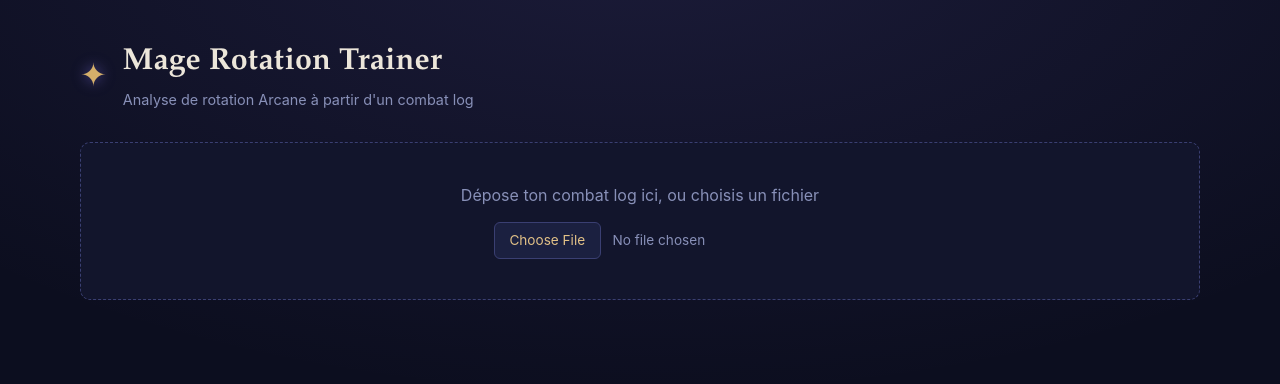
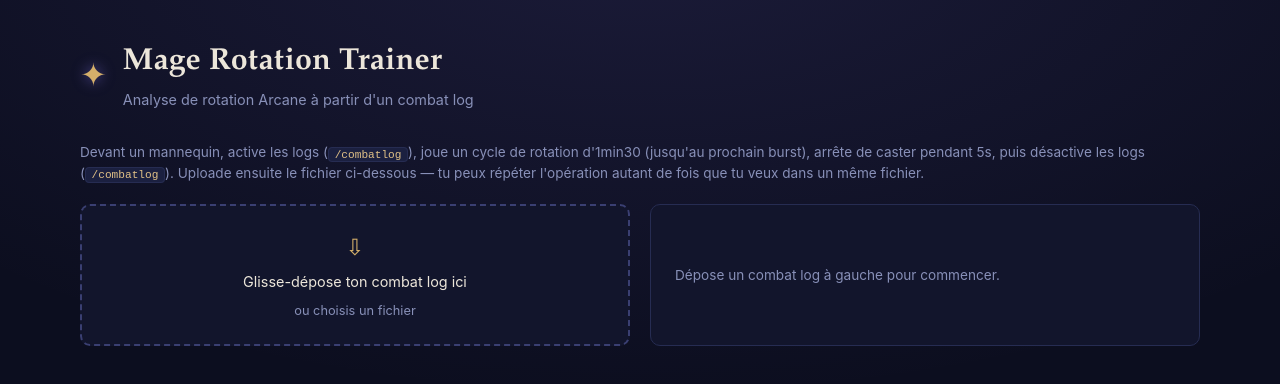
Before and after one commit to gamachec/mage-rotation-trainer, a Vue app: page / in a window 1280 px wide. Shown: the top 384 px of the page. Built offline with nearby package versions, Linux system fonts and the light colour scheme.

Commit message:
feat: auto-sélection joueur & dernier segment

```diff
--- a/src/App.vue
+++ b/src/App.vue
@@ -24,10 +24,15 @@ const rotationConfig = loadDefaultRotationConfig()
  */
 const INACTIVITY_THRESHOLD_MS = 5_000
 
+/** Clé localStorage utilisée pour préselectionner automatiquement le dernier personnage choisi. */
+const LAST_PLAYER_STORAGE_KEY = 'mage-rotation-trainer:last-player-name'
+
 const isParsing = ref(false)
+const isDraggingFile = ref(false)
 const parseProgress = ref<CombatLogParseProgress | null>(null)
 const parseError = ref<string | null>(null)
 const events = ref<CombatLogEvent[]>([])
+const fileName = ref<string | null>(null)
 
 const selectedPlayerGuid = ref<Guid | null>(null)
 const selectedSegment = ref<CombatSegment | null>(null)
@@ -46,6 +51,23 @@ const selectedPlayer = computed(() => {
     return null
   }
   return players.value.find((player) => player.guid === selectedPlayerGuid.value) ?? null
+})
+
+/**
+ * Score de conformité (%) de chaque segment détecté, dans le même ordre que `segments` — affiché
+ * dans `SegmentSelector` à côté de la durée pour aider à repérer le segment le plus propre sans
+ * devoir tous les sélectionner un par un.
+ */
+const segmentScores = computed(() => {
+  const player = selectedPlayer.value
+  if (player === null) {
+    return []
+  }
+  return segments.value.map((segment) => {
+    const filteredEvents = filterEventsByPlayer(events.value, player.guid, segment)
+    const timeline = filterTimelineToKnownSpells(buildPlayerTimeline(filteredEvents, player), rotationConfig)
+    return analyzeRotation(timeline, rotationConfig, segment.startTimestamp, segment.endTimestamp).score
+  })
 })
 
 const playerTimeline = computed(() => {
@@ -118,11 +140,32 @@ watch(selectedPlayerGuid, () => {
   selectedSegment.value = null
 })
 
+// Préselectionne automatiquement le personnage utilisé lors de la session précédente : en
+// pratique, on ne change pas de personnage d'un upload à l'autre. Ne s'applique que si un choix
+// est réellement à faire (PlayerSelector gère déjà seul le cas d'un unique joueur détecté).
+watch(players, (detectedPlayers) => {
+  if (selectedPlayerGuid.value !== null || detectedPlayers.length <= 1) {
+    return
+  }
+  const lastPlayerName = localStorage.getItem(LAST_PLAYER_STORAGE_KEY)
+  const match = detectedPlayers.find((player) => player.name === lastPlayerName)
+  if (match) {
+    selectedPlayerGuid.value = match.guid
+  }
+})
+
+watch(selectedPlayer, (player) => {
+  if (player !== null) {
+    localStorage.setItem(LAST_PLAYER_STORAGE_KEY, player.name)
+  }
+})
+
 async function loadFile(file: File) {
   isParsing.value = true
   parseError.value = null
   parseProgress.value = null
   events.value = []
+  fileName.value = file.name
 
   try {
     events.value = await parseCombatLogFile(file, (progress) => {
@@ -147,6 +190,7 @@ function onFileInputChange(event: Event) {
 }
 
 function onDrop(event: DragEvent) {
+  isDraggingFile.value = false
   const file = event.dataTransfer?.files?.[0]
   if (file) {
     loadFile(file)
@@ -164,9 +208,43 @@ function onDrop(event: DragEvent) {
       </div>
     </header>
 
-    <section class="dropzone" @dragover.prevent @drop.prevent="onDrop">
-      <p class="dropzone__hint">Dépose ton combat log ici, ou choisis un fichier</p>
-      <input type="file" accept=".txt" @change="onFileInputChange" />
+    <p class="instructions">
+      Devant un mannequin, active les logs (<code>/combatlog</code>), joue un cycle de rotation
+      d'1min30 (jusqu'au prochain burst), arrête de caster pendant 5s, puis désactive les logs
+      (<code>/combatlog</code>). Uploade ensuite le fichier ci-dessous — tu peux répéter
+      l'opération autant de fois que tu veux dans un même fichier.
+    </p>
+
+    <section class="setup">
+      <div
+        class="dropzone"
+        :class="{ 'dropzone--active': isDraggingFile }"
+        @dragover.prevent="isDraggingFile = true"
+        @dragleave.prevent="isDraggingFile = false"
+        @drop.prevent="onDrop"
+      >
+        <span class="dropzone__icon" aria-hidden="true">⇩</span>
+        <p class="dropzone__hint">Glisse-dépose ton combat log ici</p>
+        <label class="dropzone__browse">
+          ou choisis un fichier
+          <input type="file" accept=".txt" @change="onFileInputChange" />
+        </label>
+        <p v-if="fileName" class="dropzone__filename">{{ fileName }}</p>
+      </div>
+
+      <div class="setup__selectors panel">
+        <div v-if="!isParsing && events.length > 0" class="setup__item">
+          <PlayerSelector v-model="selectedPlayerGuid" :players="players" />
+        </div>
+
+        <div v-if="selectedPlayerGuid !== null" class="setup__item">
+          <SegmentSelector v-model="selectedSegment" :segments="segments" :scores="segmentScores" />
+        </div>
+
+        <p v-if="events.length === 0" class="setup__placeholder">
+          Dépose un combat log à gauche pour commencer.
+        </p>
+      </div>
     </section>
 
     <section v-if="isParsing" class="progress">
@@ -175,14 +253,6 @@ function onDrop(event: DragEvent) {
     </section>
 
     <p v-if="parseError" class="error" role="alert">{{ parseError }}</p>
-
-    <section v-if="!isParsing && events.length > 0" class="panel">
-      <PlayerSelector v-model="selectedPlayerGuid" :players="players" />
-    </section>
-
-    <section v-if="selectedPlayerGuid !== null" class="panel">
-      <SegmentSelector v-model="selectedSegment" :segments="segments" />
-    </section>
 
     <section v-if="knownSpellsTimeline !== null" class="results">
       <RotationReport :analysis-result="analysisResult" />
@@ -237,39 +307,105 @@ function onDrop(event: DragEvent) {
   color: var(--gold-300);
 }
 
+.instructions {
+  color: var(--mist);
+  font-size: 0.85rem;
+  line-height: 1.5;
+  margin: 0 0 1.25rem;
+}
+
+.instructions code {
+  background: var(--ink-800);
+  border: 1px solid var(--hairline);
+  border-radius: 4px;
+  padding: 0.05rem 0.35rem;
+  color: var(--gold-300);
+  font-size: 0.82em;
+}
+
+.setup {
+  display: grid;
+  grid-template-columns: minmax(0, 1fr) minmax(0, 1fr);
+  gap: 1.25rem;
+  align-items: stretch;
+}
+
+@media (max-width: 640px) {
+  .setup {
+    grid-template-columns: 1fr;
+  }
+}
+
 .dropzone {
-  border: 1px dashed var(--hairline-strong);
+  display: flex;
+  flex-direction: column;
+  align-items: center;
+  justify-content: center;
+  gap: 0.5rem;
+  text-align: center;
+  border: 2px dashed var(--hairline-strong);
   border-radius: 10px;
-  padding: 2.5rem 2rem;
-  text-align: center;
+  padding: 1.5rem 1.25rem;
   background: var(--ink-900);
+  transition:
+    border-color 0.15s,
+    background 0.15s;
+}
+
+.dropzone--active {
+  border-color: var(--arcane-300);
+  background: var(--ink-800);
+}
+
+.dropzone__icon {
+  font-size: 1.4rem;
+  color: var(--gold-400);
 }
 
 .dropzone__hint {
-  color: var(--mist);
-  margin: 0 0 0.9rem;
+  color: var(--parchment);
+  margin: 0;
+  font-size: 0.9rem;
 }
 
-.dropzone input[type='file'] {
+.dropzone__browse {
+  position: relative;
   color: var(--mist);
-  font: inherit;
-  font-size: 0.85rem;
+  font-size: 0.8rem;
+  cursor: pointer;
 }
 
-.dropzone input[type='file']::file-selector-button {
-  background: var(--ink-800);
+.dropzone__browse:hover {
   color: var(--gold-300);
-  border: 1px solid var(--hairline-strong);
-  border-radius: 6px;
-  padding: 0.45rem 0.9rem;
-  font: inherit;
-  cursor: pointer;
-  margin-right: 0.75rem;
 }
 
-.dropzone input[type='file']::file-selector-button:hover {
-  border-color: var(--arcane-300);
-  color: var(--parchment);
+.dropzone__browse input[type='file'] {
+  position: absolute;
+  inset: 0;
+  width: 100%;
+  height: 100%;
+  opacity: 0;
+  cursor: pointer;
+}
+
+.dropzone__filename {
+  margin: 0.3rem 0 0;
+  color: var(--gold-300);
+  font-size: 0.8rem;
+}
+
+.setup__selectors {
+  display: flex;
+  flex-direction: column;
+  justify-content: center;
+  gap: 0.9rem;
+  margin-top: 0;
+}
+
+.setup__placeholder {
+  color: var(--mist);
+  font-size: 0.85rem;
+  margin: 0;
 }
 
 .progress {
--- a/src/components/PlayerSelector.vue
+++ b/src/components/PlayerSelector.vue
@@ -72,8 +72,9 @@ function onSelect(event: Event) {
 
 .player-selector__field {
   display: flex;
+  flex-wrap: wrap;
   align-items: center;
-  gap: 0.75rem;
+  gap: 0.5rem 0.75rem;
   color: var(--parchment);
 }
 
--- a/src/components/SegmentSelector.vue
+++ b/src/components/SegmentSelector.vue
@@ -10,6 +10,7 @@ import type { CombatSegment } from '../types'
 const props = defineProps<{
   segments: CombatSegment[]
   modelValue: CombatSegment | null
+  scores?: number[]
 }>()
 
 const emit = defineEmits<{
@@ -34,11 +35,13 @@ const selectedIndex = computed(() => {
   return index === -1 ? '' : index
 })
 
+// Présélectionne automatiquement le dernier segment détecté : en pratique c'est celui qu'on
+// vient de jouer, donc le plus susceptible d'intéresser l'utilisateur juste après un upload.
 watch(
   () => props.segments,
   (segments) => {
-    if (segments.length === 1) {
-      emit('update:modelValue', segments[0])
+    if (segments.length > 0) {
+      emit('update:modelValue', segments[segments.length - 1])
     }
   },
   { immediate: true },
@@ -47,6 +50,11 @@ watch(
 function formatDuration(segment: CombatSegment): string {
   const seconds = Math.round((segment.endTimestamp - segment.startTimestamp) / 1000)
   return `${seconds}s`
+}
+
+function formatScore(index: number): string {
+  const score = props.scores?.[index]
+  return score === undefined ? '' : ` — ${score}%`
 }
 
 function onSelect(event: Event) {
@@ -62,7 +70,8 @@ function onSelect(event: Event) {
     </p>
 
     <p v-else-if="hasSingleSegment" class="segment-selector__single">
-      Segment de combat détecté : <strong>{{ formatDuration(segments[0]) }}</strong>
+      Segment de combat détecté :
+      <strong>{{ formatDuration(segments[0]) }}{{ formatScore(0) }}</strong>
     </p>
 
     <label v-else class="segment-selector__field">
@@ -70,7 +79,7 @@ function onSelect(event: Event) {
       <select :value="selectedIndex" @change="onSelect">
         <option value="" disabled>-- Choisir --</option>
         <option v-for="(segment, index) in segments" :key="index" :value="index">
-          Segment {{ index + 1 }} ({{ formatDuration(segment) }})
+          Segment {{ index + 1 }} ({{ formatDuration(segment) }}{{ formatScore(index) }})
         </option>
       </select>
     </label>
@@ -94,8 +103,9 @@ function onSelect(event: Event) {
 
 .segment-selector__field {
   display: flex;
+  flex-wrap: wrap;
   align-items: center;
-  gap: 0.75rem;
+  gap: 0.5rem 0.75rem;
   color: var(--parchment);
 }
 
```
